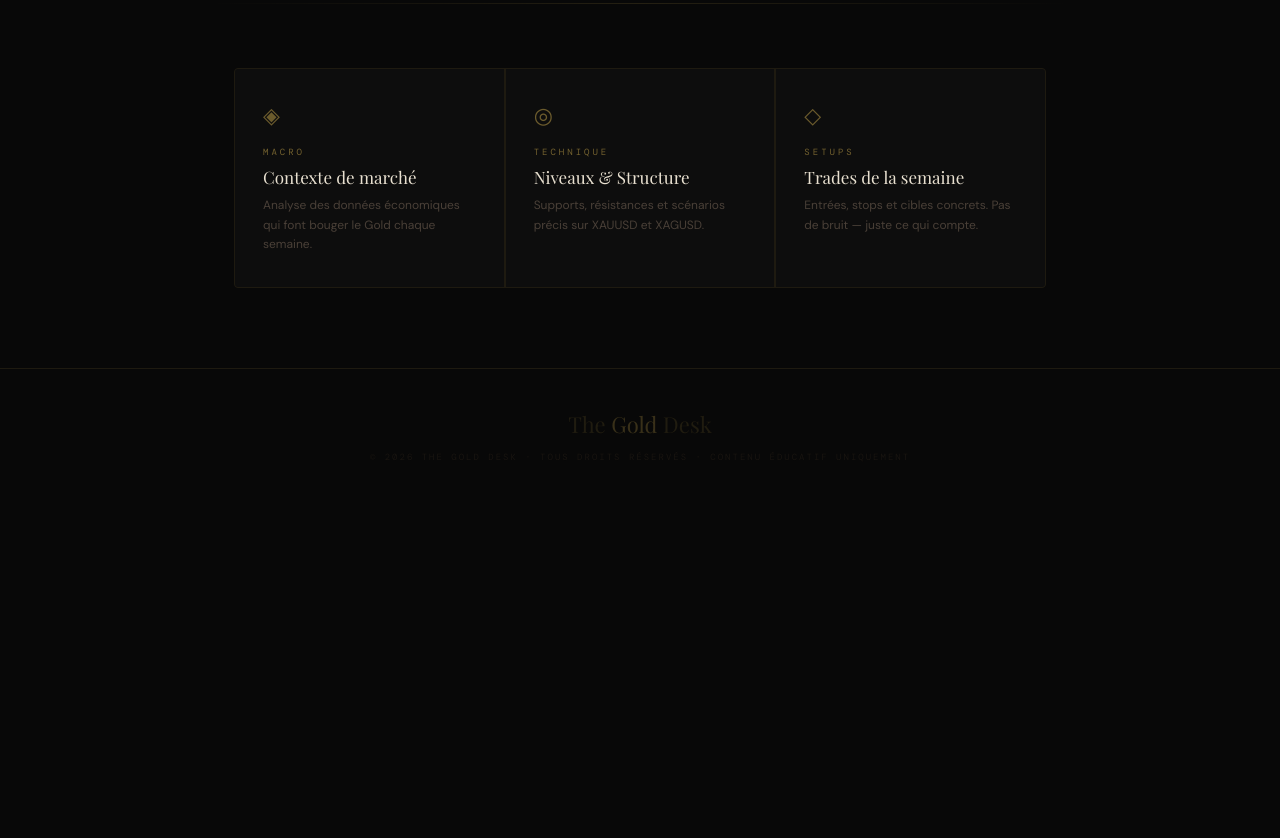
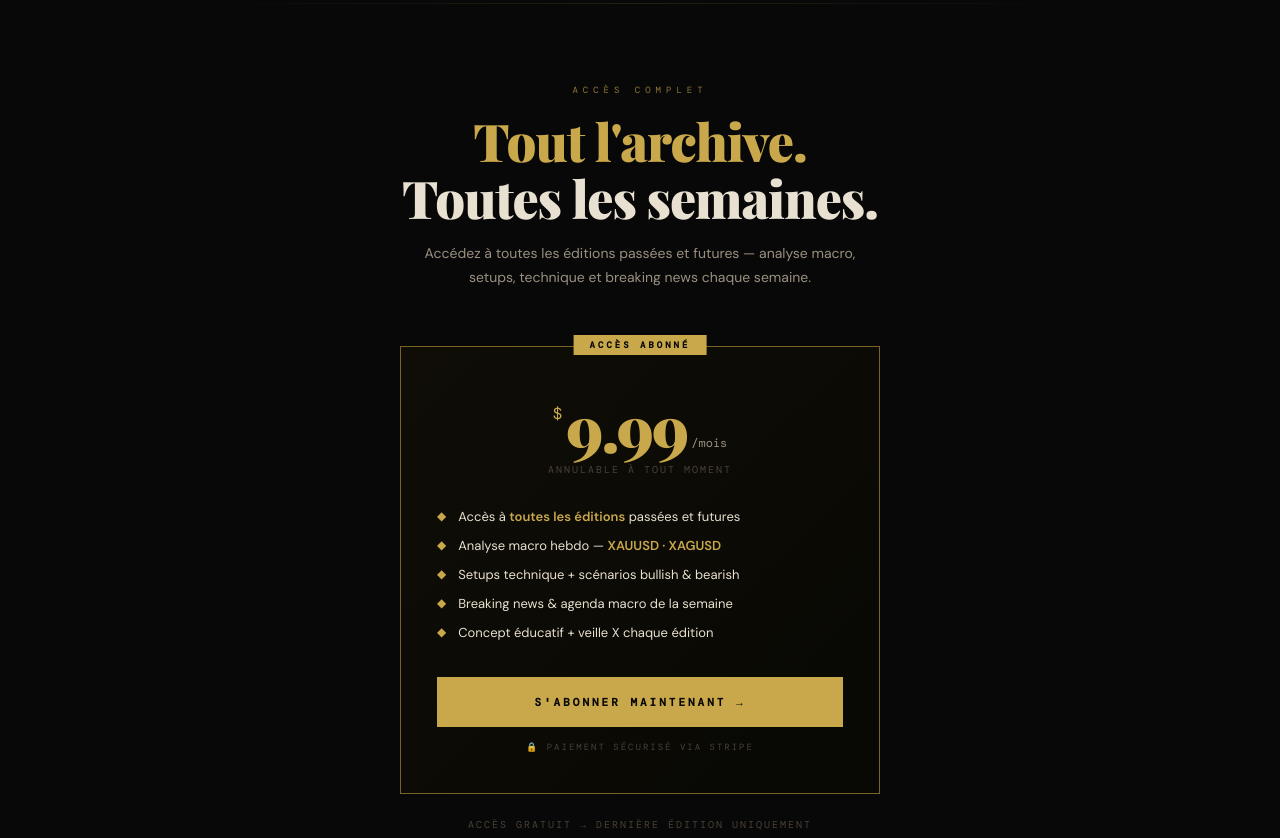
Before and after one commit to OrangeIsMe12/Newsletter, a plain HTML site: page TheProXau/index.html in a window 1280 px wide. Shown: the part 1622-2460 px from the top of the page. Before the commit the page ends 2125 px from the top, so only its background shows below. Drawn offline with nearby package versions, Linux system fonts and the light colour scheme; a web font is replaced by a local one.

Commit message:
Update index.html

```diff
--- a/TheProXau/index.html
+++ b/TheProXau/index.html
@@ -416,8 +416,7 @@
         }
         /* SMALL CARDS */
 
-        .card-small {
-            cursor: pointer;
+        .card-small { cursor: pointer;
             background: #090908;
             padding: 32px 28px;
             text-decoration: none;
@@ -671,7 +670,7 @@
         <div class="cards-grid">
 
             <!-- ÉDITION 1 — FEATURED -->
-            <a class="card-featured" href="edition01/edition-01.html">
+            <a class="card-featured" href="edition01/edition-02.html">
                 <div class="card-top">
                     <div class="card-edition-num">ÉDITION #001</div>
                     <div class="badge badge-new">Dernière édition</div>
@@ -715,7 +714,80 @@
         </div>
     </section>
 
+
     <div class="gold-divider"></div>
+
+    <!-- ABONNEMENT -->
+    <section style="max-width:860px; margin:0 auto; padding:80px 24px;">
+
+      <!-- Header -->
+      <div style="text-align:center; margin-bottom:56px;">
+        <div style="font-family:'DM Mono',monospace; font-size:9px; letter-spacing:5px; color:var(--gold); text-transform:uppercase; opacity:0.7; margin-bottom:16px;">Accès complet</div>
+        <h2 style="font-family:'Playfair Display',serif; font-size:clamp(32px,5vw,52px); font-weight:900; line-height:1.1; letter-spacing:-1px; margin-bottom:16px;">
+          <span style="color:var(--gold);">Tout l'archive.</span><br>
+          <span style="color:var(--text);">Toutes les semaines.</span>
+        </h2>
+        <p style="font-family:'DM Sans',sans-serif; font-size:14px; color:var(--text-dim); max-width:480px; margin:0 auto; line-height:1.7;">Accédez à toutes les éditions passées et futures — analyse macro, setups, technique et breaking news chaque semaine.</p>
+      </div>
+
+      <!-- Pricing Card -->
+      <div style="max-width:480px; margin:0 auto; border:1px solid var(--gold-dim); background:linear-gradient(135deg,#0f0d06,#080804); padding:40px 36px; position:relative;">
+
+        <!-- Badge -->
+        <div style="position:absolute; top:-12px; left:50%; transform:translateX(-50%); background:var(--gold); font-family:'DM Mono',monospace; font-size:9px; font-weight:700; letter-spacing:3px; color:#080804; padding:4px 16px; text-transform:uppercase; white-space:nowrap;">Accès Abonné</div>
+
+        <!-- Price -->
+        <div style="text-align:center; margin-bottom:32px; padding-top:8px;">
+          <div style="display:flex; align-items:flex-start; justify-content:center; gap:4px;">
+            <span style="font-family:'DM Mono',monospace; font-size:16px; color:var(--gold); margin-top:8px;">$</span>
+            <span style="font-family:'Playfair Display',serif; font-size:64px; font-weight:900; color:var(--gold); line-height:1; letter-spacing:-2px;">9.99</span>
+            <span style="font-family:'DM Mono',monospace; font-size:12px; color:var(--text-dim); align-self:flex-end; margin-bottom:8px;">/mois</span>
+          </div>
+          <div style="font-family:'DM Mono',monospace; font-size:10px; letter-spacing:2px; color:var(--text-muted); text-transform:uppercase; margin-top:4px;">Annulable à tout moment</div>
+        </div>
+
+        <!-- Features -->
+        <div style="display:flex; flex-direction:column; gap:12px; margin-bottom:36px;">
+
+          <div style="display:flex; align-items:center; gap:12px;">
+            <span style="color:var(--gold); font-size:12px; flex-shrink:0;">◆</span>
+            <span style="font-family:'DM Sans',sans-serif; font-size:13px; color:var(--text);">Accès à <strong style="color:var(--gold);">toutes les éditions</strong> passées et futures</span>
+          </div>
+          <div style="display:flex; align-items:center; gap:12px;">
+            <span style="color:var(--gold); font-size:12px; flex-shrink:0;">◆</span>
+            <span style="font-family:'DM Sans',sans-serif; font-size:13px; color:var(--text);">Analyse macro hebdo — <strong style="color:var(--gold);">XAUUSD · XAGUSD</strong></span>
+          </div>
+          <div style="display:flex; align-items:center; gap:12px;">
+            <span style="color:var(--gold); font-size:12px; flex-shrink:0;">◆</span>
+            <span style="font-family:'DM Sans',sans-serif; font-size:13px; color:var(--text);">Setups technique + scénarios bullish & bearish</span>
+          </div>
+          <div style="display:flex; align-items:center; gap:12px;">
+            <span style="color:var(--gold); font-size:12px; flex-shrink:0;">◆</span>
+            <span style="font-family:'DM Sans',sans-serif; font-size:13px; color:var(--text);">Breaking news & agenda macro de la semaine</span>
+          </div>
+          <div style="display:flex; align-items:center; gap:12px;">
+            <span style="color:var(--gold); font-size:12px; flex-shrink:0;">◆</span>
+            <span style="font-family:'DM Sans',sans-serif; font-size:13px; color:var(--text);">Concept éducatif + veille X chaque édition</span>
+          </div>
+
+        </div>
+
+        <!-- CTA Button — remplace le href par ton lien Stripe -->
+        <a href="COLLE_TON_LIEN_STRIPE_ICI" style="display:block; text-align:center; background:var(--gold); color:#080804; font-family:'DM Mono',monospace; font-size:11px; font-weight:700; letter-spacing:3px; text-transform:uppercase; padding:18px 24px; text-decoration:none; transition:all 0.3s;" onmouseover="this.style.background='#e2c97e'; this.style.transform='translateY(-2px)'" onmouseout="this.style.background='#c9a84c'; this.style.transform='translateY(0)'">
+          S'abonner maintenant →
+        </a>
+
+        <!-- Secure mention -->
+        <div style="text-align:center; margin-top:14px; font-family:'DM Mono',monospace; font-size:9px; letter-spacing:2px; color:var(--text-muted); text-transform:uppercase;">
+          🔒 Paiement sécurisé via Stripe
+        </div>
+
+      </div>
+
+      <!-- Free mention -->
+      <p style="text-align:center; font-family:'DM Mono',monospace; font-size:10px; letter-spacing:2px; color:var(--text-muted); text-transform:uppercase; margin-top:24px;">Accès gratuit → Dernière édition uniquement</p>
+
+    </section>
 
     <!-- ABOUT -->
     <div class="about-section">
```
